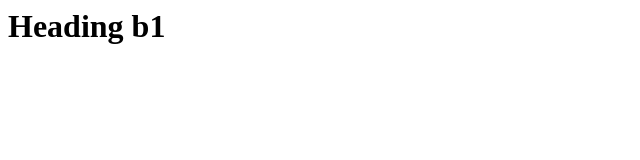
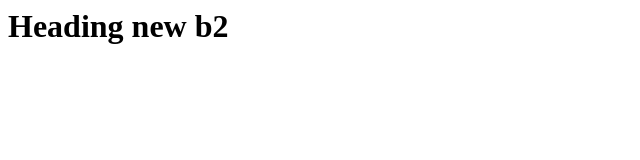
Before and after one commit to AdityaMSamaga/Git, a plain HTML site: page index.html in a window 1280 px wide. Shown: the whole page, without its empty margins (0-640 px from the left). Drawn offline with Linux system fonts and the light colour scheme.

Commit message:
b2 commit

```diff
--- a/index.html
+++ b/index.html
@@ -1,4 +1,4 @@
 <head></head>
 <body>
-	<h1>Heading b1</h1>
+	<h1>Heading new b2</h1>
 </body>
```
